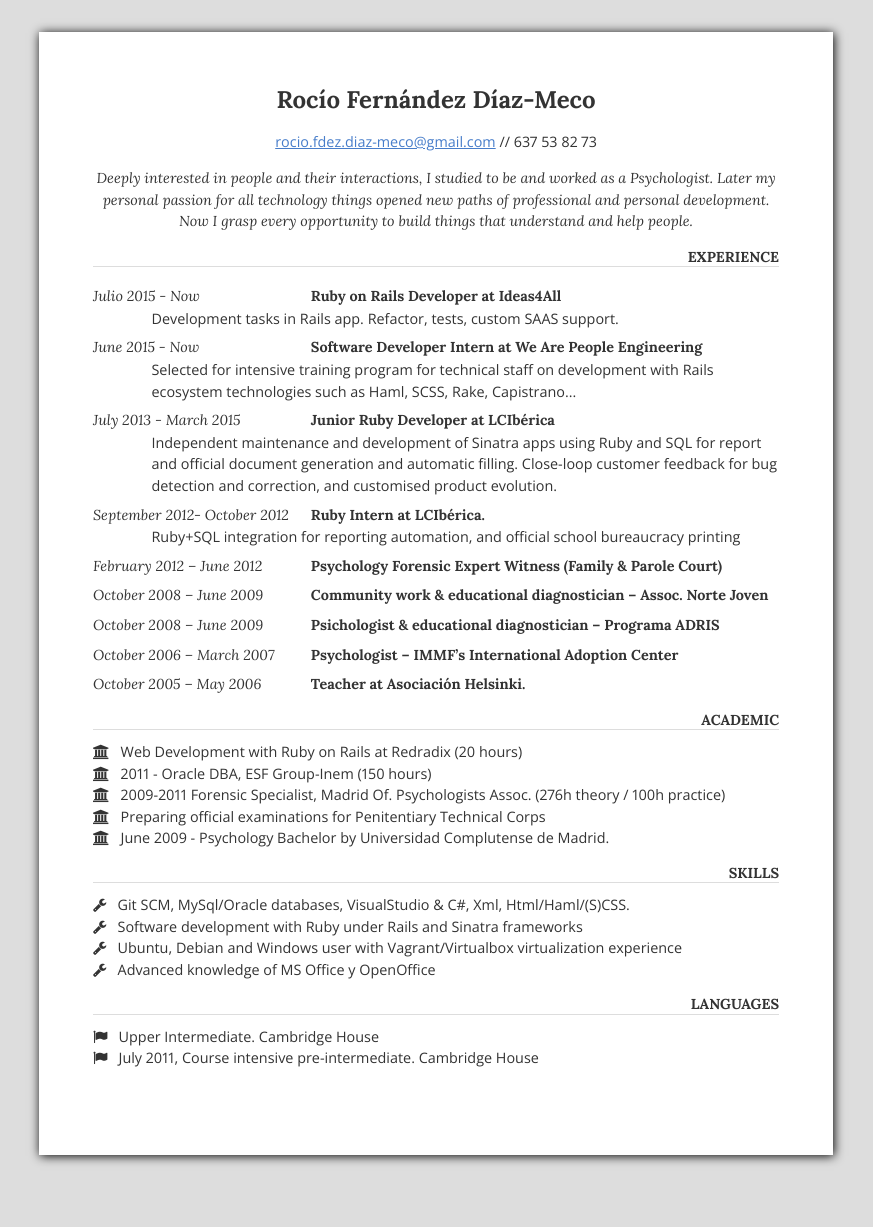
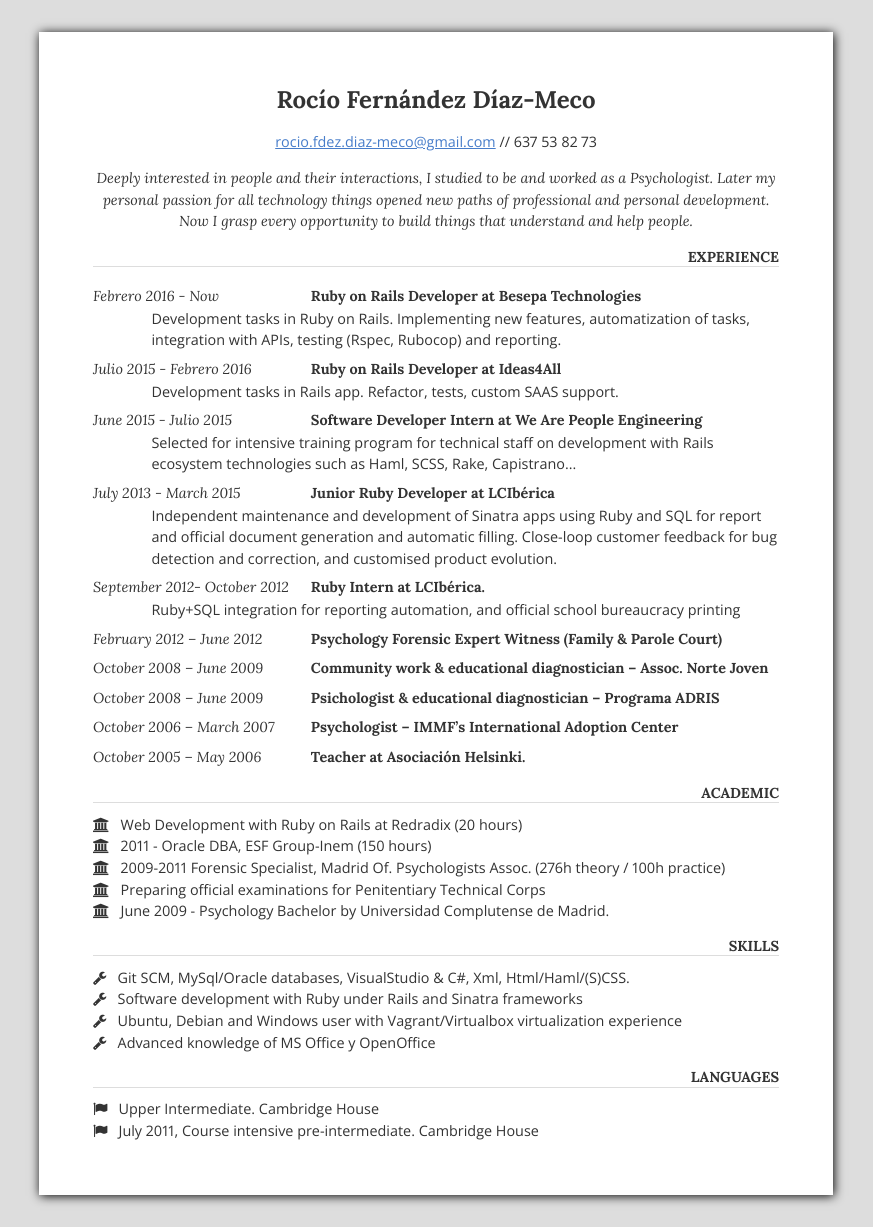
Before and after one commit to alia-del-crys/alia-del-crys.github.io, a Jekyll site: the page built from cv_en.html, in a window 1280 px wide. Shown: the whole page, without its empty margins (204-1077 px from the left). Built offline with Jekyll 4.4.1, drawn with Linux system fonts in a browser that asks for light colours; nearby versions of some CDN libraries; before the commit the page ends 1187 px from its top, so only the background shows below that.

Commit message:
update html and personal history
update cv to 2017

```diff
--- a/_includes/footer.html
+++ b/_includes/footer.html
@@ -3,11 +3,6 @@
   <a class="button" href=https://es.linkedin.com/pub/rocío-fernández-diaz-meco/3a/b34/817 target='_blank'>
   <i class="fa fa-linkedin"></i>
   Linkedin
-  </a>
-
-  <a class="button" href="https://twitter.com/ro_coder" target='_blank'>
-  <i class="fa fa-twitter"></i>
-  Twitter
   </a>
 
   <a class="button" href="https://github.com/ro-fdm" target='_blank'>
--- a/cv_en.html
+++ b/cv_en.html
@@ -12,12 +12,18 @@ about: |
 sections:
   - name: experience
     items:
+      - title: Ruby on Rails Developer at Besepa Technologies
+        dates: Febrero 2016 - Now
+        detail: |
+          Development tasks in Ruby on Rails. Implementing new features,
+          automatization of tasks, integration with APIs, testing (Rspec, Rubocop)
+          and reporting.
       - title: Ruby on Rails Developer at Ideas4All
-        dates: Julio 2015 - Now
+        dates: Julio 2015 - Febrero 2016
         detail: |
           Development tasks in Rails app. Refactor, tests, custom SAAS support.
       - title: Software Developer Intern at We Are People Engineering
-        dates: June 2015 - Now
+        dates: June 2015 - Julio 2015
         detail: |
           Selected for intensive training program for
           technical staff on development with Rails ecosystem
```
Also changed, not shown: index.html (+9 -0 lines), 1 other file.
